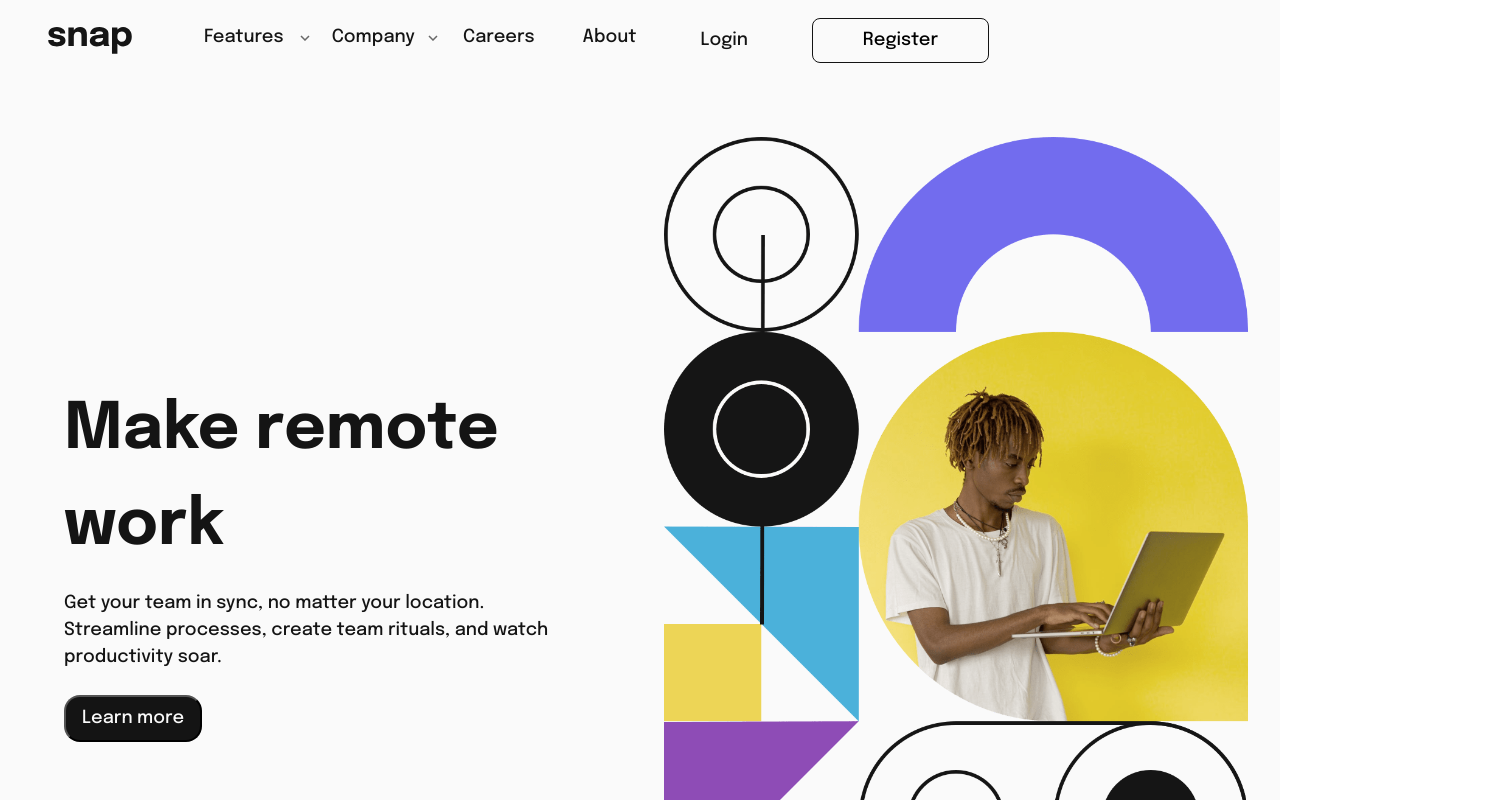
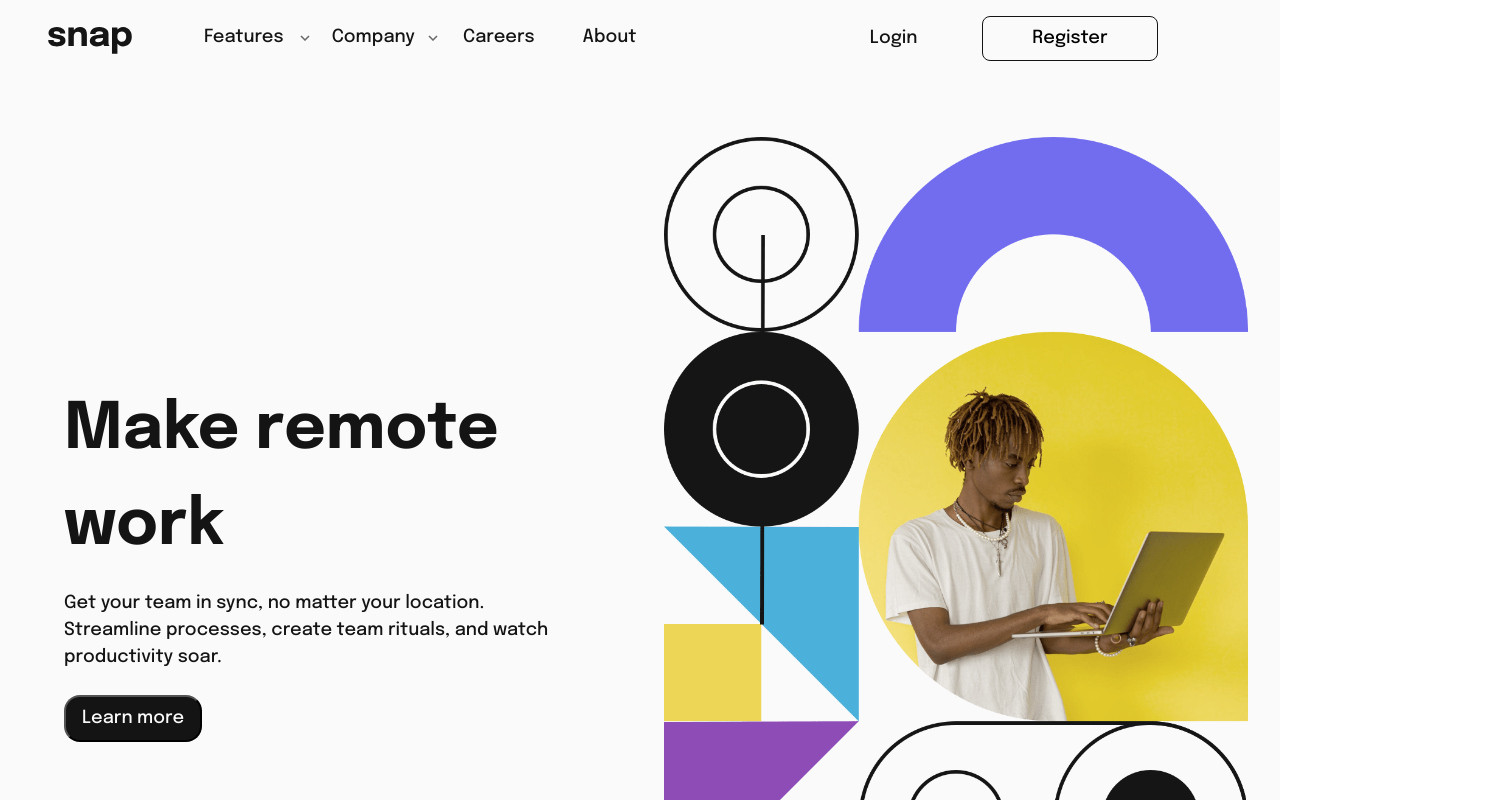
Before and after one commit to sclingan/intro_section_with_drop_down, a React (Vite) app: page / in a window 1280 px wide. Shown: the top 800 px of the page, 1491 px wide, since content can reach past the window. Built offline with nearby package versions, Linux system fonts and the light colour scheme.

Commit message:
Fixing nav sizing for desktop

```diff
--- a/src/App.css
+++ b/src/App.css
@@ -211,6 +211,7 @@ footer {
         flex-direction: row;
         align-items: center;
         gap: 2rem;
+        width: 120%;
     }
     /* Not sure if this is the best way
        to do this(changing a class) but
@@ -222,7 +223,7 @@ footer {
         height: auto;
         overflow: visible;
         position: relative;
-        /* top: -4.3rem; */
+        width: 80%;
    }
 
    .icon-close {
@@ -234,14 +235,12 @@ footer {
     gap: 3rem;
    }
 
-   li {
-    /* display: inline-block; */
-   }
-
    .nav-footer {
     display: flex;
     flex-direction: row;
-    padding-left: 4rem;
+    padding-bottom: 0.2rem;
+    /* padding-left: calc(105% - 87%); */
+    padding-left: 20%;
     gap: 4rem;
    }
 
@@ -285,6 +284,11 @@ footer {
         display: block;
         position: absolute;
         left: 9rem;
+        border: 1px solid transparent;
+        border-radius: 0.5rem;
+        background-color: var(--white);
+        box-shadow: 0.2rem 0.8rem 1.5rem var(--black);
+        padding-inline: 1rem;
     }
 
     footer {
```
